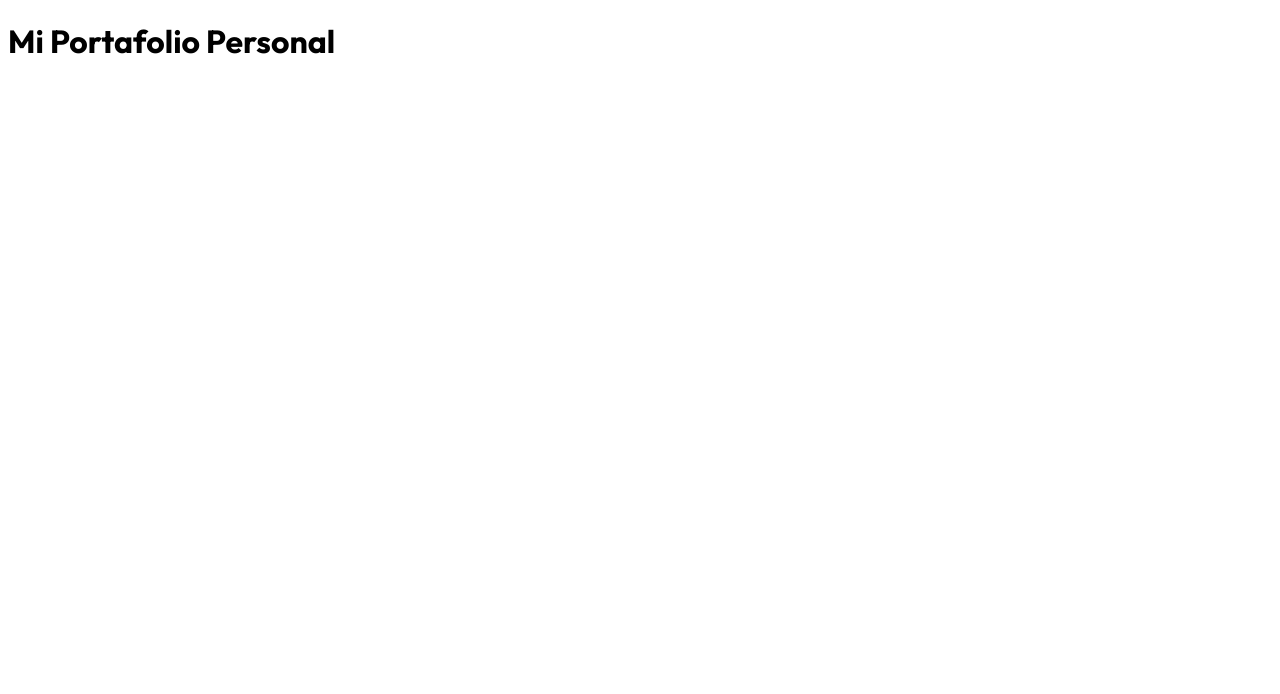
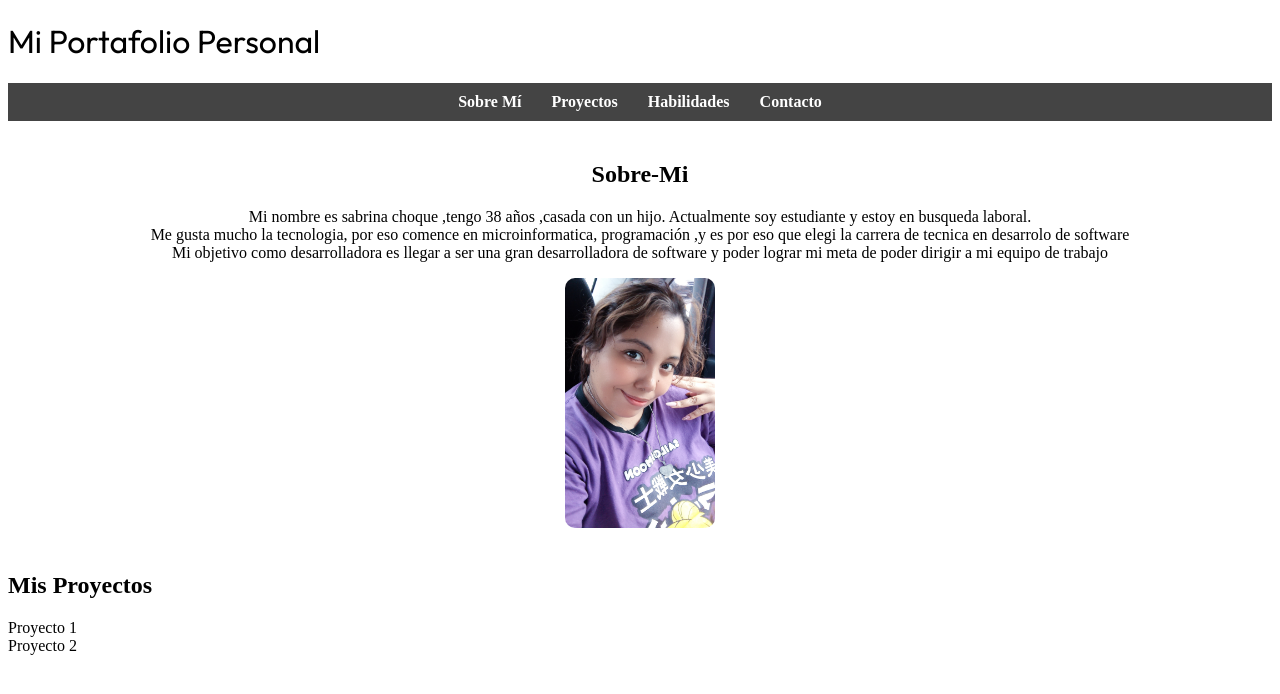
Before and after one commit to SabrinaChoque/PortafolioPersonal_ChoqueSabrina_ComisionD, a plain HTML site: page index.html in a window 1280 px wide. Drawn offline with Linux system fonts and the light colour scheme.

Commit message:
contenido nuevo
imagenes , estilo nav y tarjeta....aportando mas mejoras y aprendiendo mas.

```diff
--- a/css/styles.css
+++ b/css/styles.css
@@ -1,7 +1,37 @@
+h1{
+    font-family: "Outfit", sans-serif;
+    font-optical-sizing: auto;
+    font-weight: normal;
+    font-style: normal;
+}
 
-  h1{
-        font-family: "Outfit", sans-serif;
-        font-optical-sizing: auto;
-        font-weight: 2px;
-        font-style: normal;
-  }
+
+#sobreMi img{
+    width: 150px;
+    height: 250px;
+    border-radius: 10px;
+}
+
+
+nav {
+    display: flex;
+    justify-content: center;
+    background: #444;
+    padding: 10px;
+}
+
+nav a {
+    color: white;
+    margin: 0 15px;
+    text-decoration: none;
+    font-weight: bold;
+}
+
+nav a:hover {
+    color: yellow;
+}
+
+#sobreMi {
+    text-align: center;
+    padding: 20px;
+}
--- a/index.html
+++ b/index.html
@@ -1,5 +1,5 @@
 <!DOCTYPE html>
-<html lang="en">
+<html lang="es">
 <head>
     <meta charset="UTF-8">
     <meta name="viewport" content="width=device-width, initial-scale=1.0">
@@ -10,6 +10,57 @@
     <title>PorfolioPersonal</title>
 </head>
 <body>
-    <h1>Mi Portafolio Personal</h1>
+    <header>
+        <h1>Mi Portafolio Personal</h1>
+        <nav>
+            <a href="#sobreMi">Sobre Mí</a>
+            <a href="#tarjetas">Proyectos</a>
+            <a href="#habilidades">Habilidades</a>
+            <a href="#contacto">Contacto</a>
+        </nav>
+
+
+    </header>
+
+    <main>
+        <section id="sobreMi">
+            <div>
+                <h2>Sobre-Mi</h2>
+                <p>Mi nombre es sabrina choque ,tengo 38 años ,casada con un hijo. Actualmente soy estudiante y estoy en busqueda laboral. <br>
+                   Me gusta mucho la tecnologia, por eso comence en microinformatica, programación ,y es por eso que elegi la carrera de tecnica en desarrolo de software <br>
+                   Mi objetivo como desarrolladora es llegar a ser una gran desarrolladora de software y poder lograr mi meta de poder dirigir a mi equipo de trabajo
+                </p>
+                <img src="img/sabrina.jpg" alt="foto de como soy">
+            </div>
+
+        </section>
+
+        <section id="tarjetas">
+            <h2>Mis Proyectos</h2>
+            <div class="tarjeta-container">
+                <div class="tarjeta">Proyecto 1</div>
+                <div class="tarjeta">Proyecto 2</div>
+            </div>
+        </section>
+
+        <section id="habilidades">
+
+        </section>
+
+        <section id="contacto">
+
+        </section>
+
+
+        <section id="peliculas">
+
+        </section>
+
+    </main>
+
+    <footer>
+
+    </footer>
+
 </body>
 </html>
```
Also changed, not shown: img/ExtrañoMundoDeJack.jpg (added), img/cadaverDeLaNovia.jpg (added), img/elCastilloAmbulante.jpg (added), img/sabrina.jpg (added), 1 other file.
